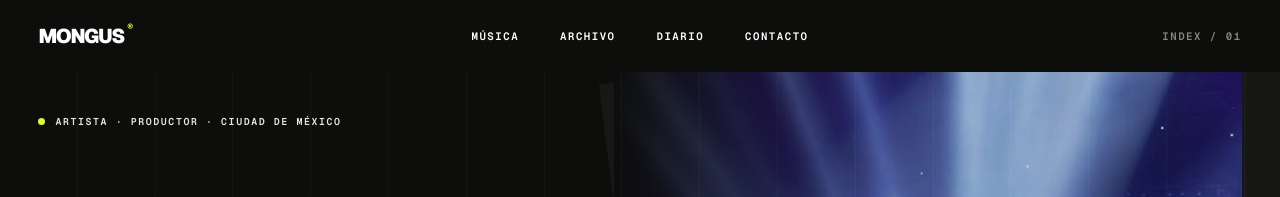
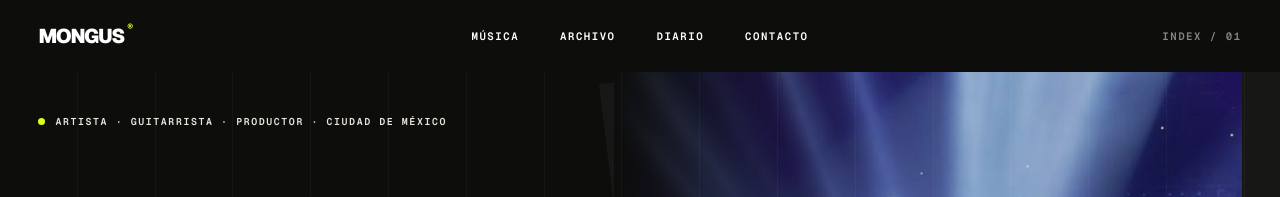
Before and after one commit to mongooseguit-lgtm/mongus, a Next.js app: page / in a window 1280 px wide. Shown: the top 197 px of the page. Built offline with nearby package versions, Linux system fonts and the light colour scheme.

Commit message:
Add GUITARRISTA to hero eyebrow text

```diff
--- a/app/page.tsx
+++ b/app/page.tsx
@@ -63,7 +63,7 @@ export default function Home() {
         </div>
         <div className="hero-noise" aria-hidden="true" />
         <div className="hero-copy">
-          <p className="eyebrow">ARTISTA · PRODUCTOR · CIUDAD DE MÉXICO</p>
+          <p className="eyebrow">ARTISTA · GUITARRISTA · PRODUCTOR · CIUDAD DE MÉXICO</p>
           <h1>
             MON<span>GUS</span>
           </h1>
```
